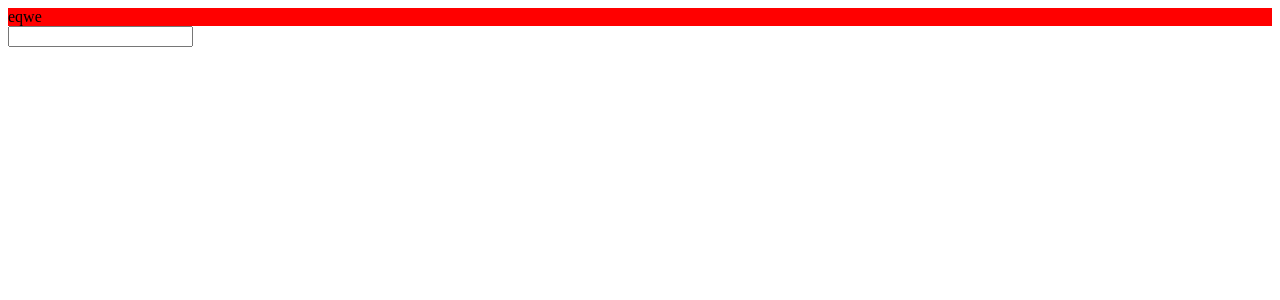
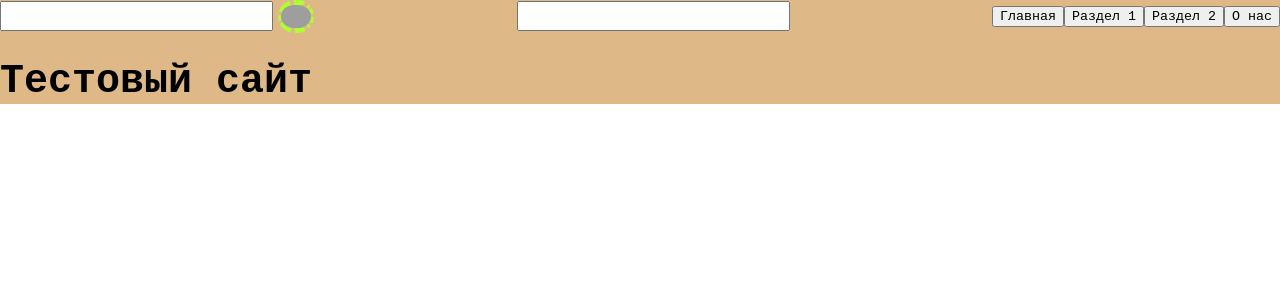
Before and after one commit to dvct0/weblearn4, a PHP site: page / in a window 1280 px wide. Shown: the top 300 px of the page. Run offline with PHP 8.4, Linux system fonts and the light colour scheme; grey boxes are pictures that could not be loaded.

Commit message:
Поправлен шаблон, Шапка сверстана без логотипа

```diff
--- a/components/navbar/navbar.css
+++ /dev/null
@@ -1,12 +0,0 @@
-.navbar {
-    display: block;
-    background-color: blue;
-}
-.navbar_bgc {
-    display: flex;
-    flex-direction: row;
-    margin: 0 10;
-    background-color: red;
-    min-width: 500;
-    min-height: 30;
-}
--- a/components/navbar/navbar.php
+++ /dev/null
@@ -1,25 +0,0 @@
-<?php
-echo '<link rel="stylesheet" href="/navbar.css">
-<div class="navbar">
-<div class="navbar_bgc">
-    <div class="navbuttons">
-        <div class="navbuttons_element">
-            eqwe
-        </div>
-        <div class="navbuttons_element">
-
-        </div>
-        <div class="navbuttons_element">
-
-        </div>
-        <div class="navbuttons_element">
-
-        </div>
-    </div>
-</div>
-</div>
-
-<div class="navbar_search">
-    <input>
-</div>';
-?>
--- /dev/null
+++ b/footer.php
@@ -0,0 +1,5 @@
+
+
+
+    </body>
+</html>
--- /dev/null
+++ b/header.php
@@ -0,0 +1,33 @@
+<!DOCTYPE html>
+<html lang="ru">
+
+<head>
+    <meta charset="UTF-8">
+    <title><?= $pageTitle ?></title>
+    <meta name="description" content="Enim molestias enim consectetur ut consequatur.
+Alias reprehenderit illo eos ut cumque illo.
+Quo itaque quidem repudiandae assumenda possimus rerum dicta incidunt dolor.
+Architecto illo nostrum est maxime est voluptate eos sit repellendus.">
+    <meta name="keywords" content="1,2,3,4,5,6,7,8,9,0,q,w,e,r,ewr,rwee,qw,sdger,34tu65,ewfe,wefwef">
+    <link rel="stylesheet" href="style.css">
+</head>
+
+<body>
+    <header>
+        <nav>
+            <form class="navbar-auth" method="post" action="">
+                <input type="password" name="password">
+                <img src="https://www.svgrepo.com/show/529058/login.svg" alt="Кнопка авторизации" title="Авторизоваться">
+            </form>
+            <div class="navbar-search">
+                <input type="text" title="Поиск">
+            </div>
+            <div class="navbar-buttons">
+                <button>Главная</button>
+                <button>Раздел 1</button>
+                <button>Раздел 2</button>
+                <button>О нас</button>
+            </div>
+        </nav>
+        <h1>Тестовый сайт</h1>
+    </header>
--- a/index.php
+++ b/index.php
@@ -1,19 +1,6 @@
 <?php
 $pageTitle = 'Test page';
+require ('header.php');
+
+require ('footer.php');
 ?>
-<!DOCTYPE html>
-<html>
-
-<head>
-    <title>
-        <?= $pageTitle; ?>
-        <meta charset="utf-8">
-    </title>
-
-</head>
-
-<body>
-    <?php include ('components/navbar/navbar.php'); ?>
-</body>
-
-</html>
--- /dev/null
+++ b/style.css
@@ -0,0 +1,44 @@
+body {
+    margin: 0;
+    font-size: 20px;
+    font-family: 'Courier New', Courier, monospace;
+}
+
+header {
+    background-color:burlywood;
+}
+
+nav {
+    display: flex;
+}
+
+input {
+    font-size: 1em;
+    height: 1.2em;
+    margin: auto;
+}
+
+.navbar-auth {
+display: flex;
+}
+
+.navbar-search {
+    margin: auto;
+}
+
+.navbar-buttons {
+    display: flex;
+}
+
+.navbar-buttons button {
+    margin: auto;
+    font-family: inherit;
+}
+
+.navbar-auth img{
+    width: 1.5em;
+    border: 5px dashed greenyellow;
+    border-radius: 1em;
+    border-width: 5px 3px;
+    margin-left: 5px;
+}
```
